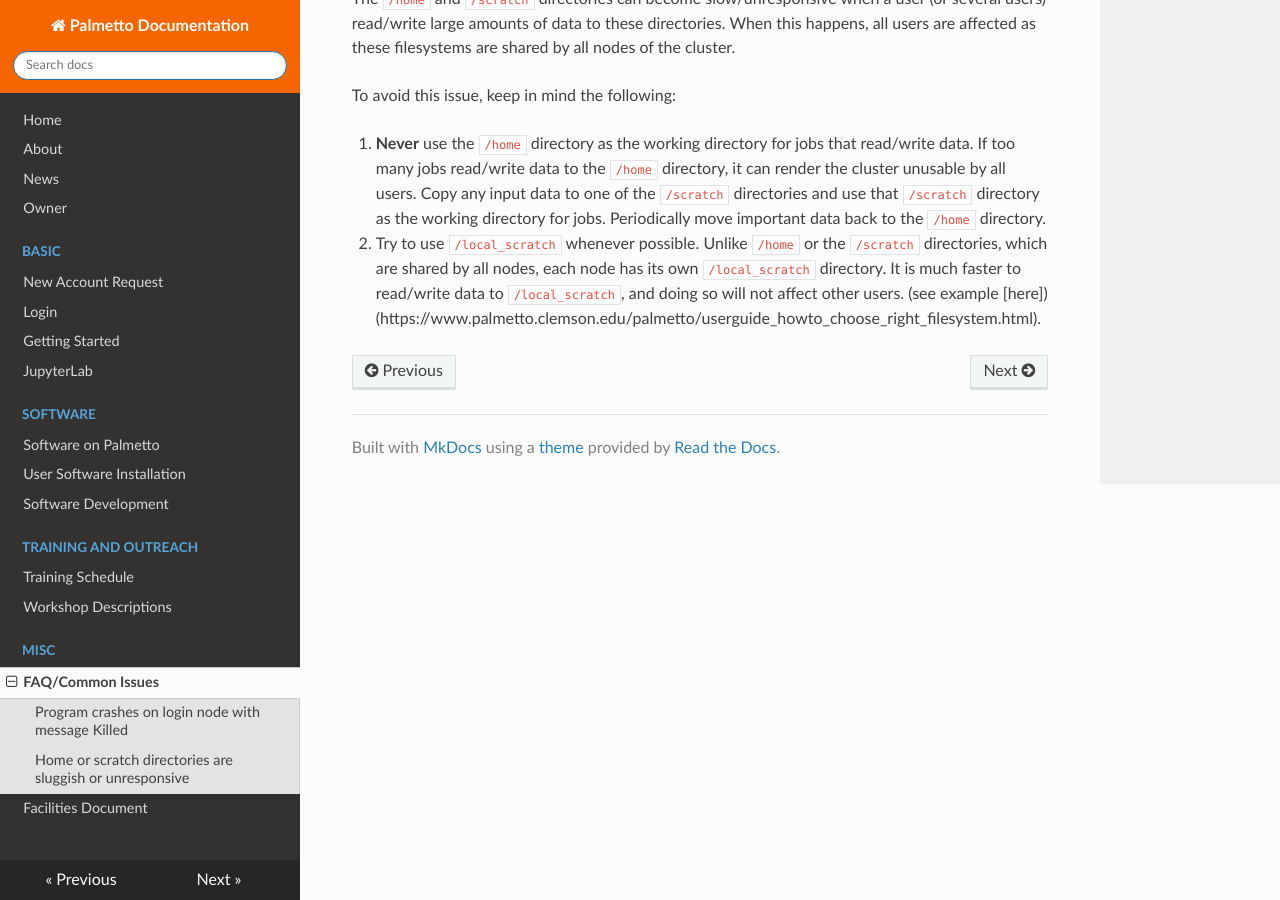
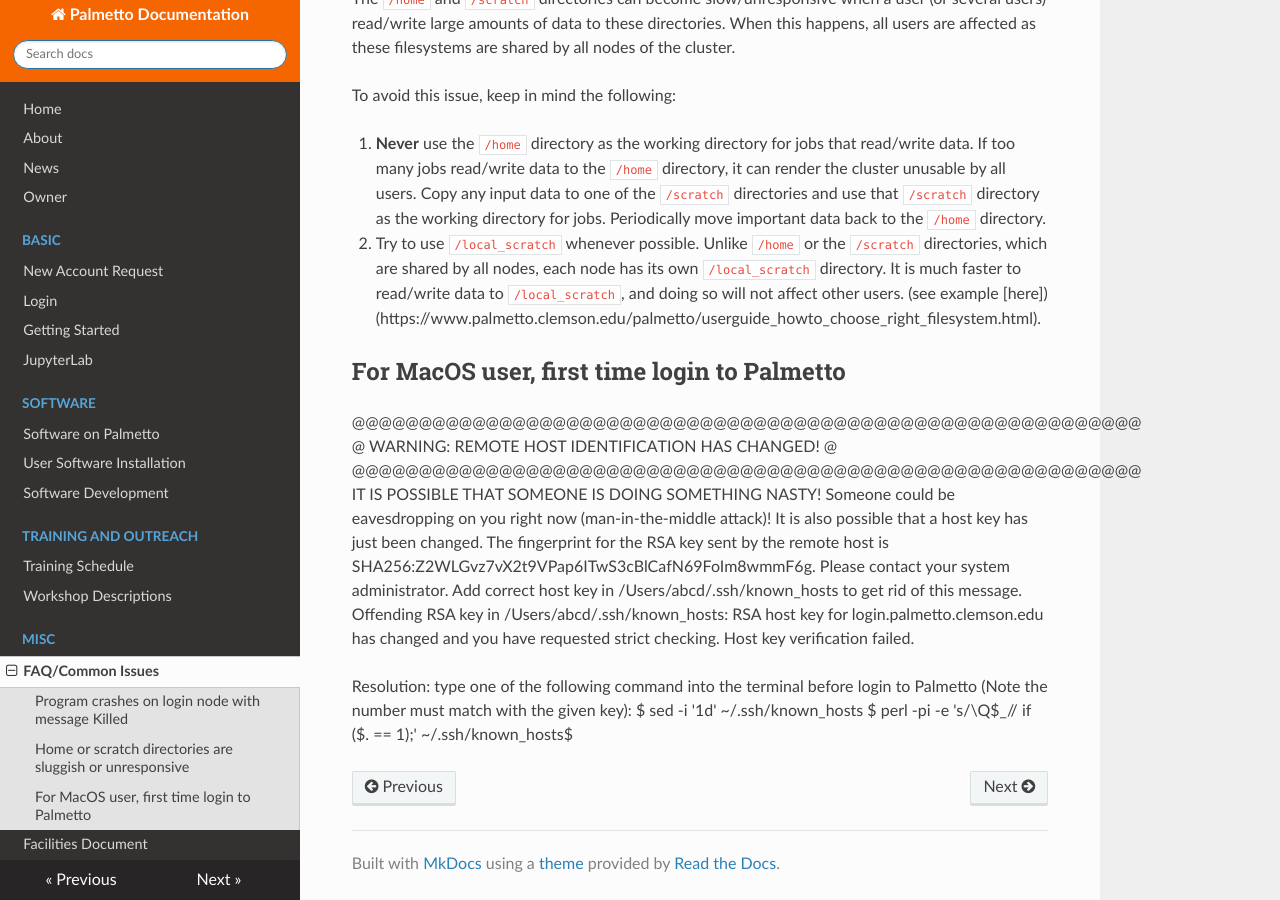
Before and after one commit to clemsonciti/palmetto-documentation, an MkDocs documentation site: the page built from docs/faq/common.md, in a window 1280 px wide and 900 px high, scrolled down 504 px. Built offline with MkDocs 1.6.1, drawn with Linux system fonts in a browser that asks for light colours; nearby versions of some CDN libraries.

Commit message:
update RSA

```diff
--- a/docs/faq/common.md
+++ b/docs/faq/common.md
@@ -34,3 +34,22 @@ or the `/scratch` directories, which are shared by all nodes, each
 node has its own `/local_scratch` directory. It is much faster to read/write
 data to `/local_scratch`, and doing so will not affect other users.
 (see example [here])(https://www.palmetto.clemson.edu/palmetto/userguide_howto_choose_right_filesystem.html).
+
+## For MacOS user, first time login to Palmetto
+@@@@@@@@@@@@@@@@@@@@@@@@@@@@@@@@@@@@@@@@@@@@@@@@@@@@@@@@@@@
+@ WARNING: REMOTE HOST IDENTIFICATION HAS CHANGED! @
+@@@@@@@@@@@@@@@@@@@@@@@@@@@@@@@@@@@@@@@@@@@@@@@@@@@@@@@@@@@
+IT IS POSSIBLE THAT SOMEONE IS DOING SOMETHING NASTY!
+Someone could be eavesdropping on you right now (man-in-the-middle attack)!
+It is also possible that a host key has just been changed.
+The fingerprint for the RSA key sent by the remote host is
+SHA256:Z2WLGvz7vX2t9VPap6ITwS3cBlCafN69FoIm8wmmF6g.
+Please contact your system administrator.
+Add correct host key in /Users/abcd/.ssh/known_hosts to get rid of this message.
+Offending RSA key in /Users/abcd/.ssh/known_hosts:
+RSA host key for login.palmetto.clemson.edu has changed and you have requested strict checking.
+Host key verification failed.
+
+Resolution: type one of the following command into the terminal before login to Palmetto (Note the number must match with the given key):
+$ sed -i '1d' ~/.ssh/known_hosts
+$ perl -pi -e 's/\Q$_// if ($. == 1);' ~/.ssh/known_hosts$
```
